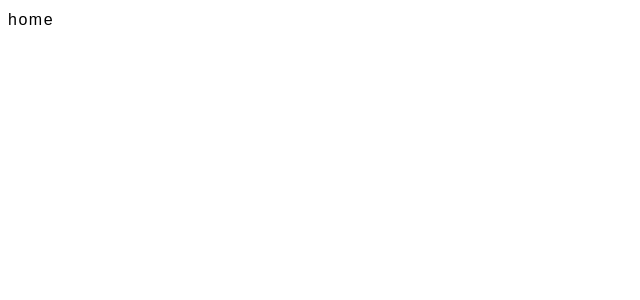
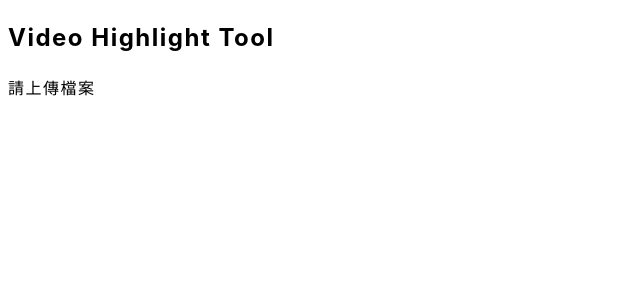
Before and after one commit to souhaksou/Video-Highlight-Tool, a Vue app: page / in a window 1280 px wide. Shown: the top 300 px of the page, without its empty margins (0-640 px from the left). Built offline with nearby package versions, Linux system fonts and the light colour scheme.

Commit message:
20250522AddConfig

```diff
--- a/src/App.vue
+++ b/src/App.vue
@@ -2,10 +2,9 @@
 </script>
 
 <template>
-  <header>
-  </header>
-
-  <RouterView />
+  <div class="max-w:screen-3xl mx:auto">
+    <RouterView />
+  </div>
 </template>
 
 <style scoped></style>
--- /dev/null
+++ b/src/assets/app.css
@@ -0,0 +1,21 @@
+body {
+    font-family: 'Inter', Arial, "微軟正黑體", sans-serif;
+    font-size: 16px;
+    color: black;
+    line-height: 1.5;
+    letter-spacing: 1.5px;
+}
+
+img {
+    max-width: 100%;
+    height: auto;
+}
+
+a,
+button {
+    cursor: pointer;
+}
+
+table {
+    border-collapse: collapse;
+}
--- a/src/assets/main.css
+++ b/src/assets/main.css
@@ -1,20 +1 @@
-body {
-  font-family: Arial, "微軟正黑體", sans-serif;
-  font-size: 16px;
-  line-height: 1.5;
-  letter-spacing: 1.5px;
-}
-
-img {
-  max-width: 100%;
-  height: auto;
-}
-
-a,
-button {
-  cursor: pointer;
-}
-
-table {
-  border-collapse: collapse;
-}
+@import "@/assets/app.css";
--- a/src/views/HomeView.vue
+++ b/src/views/HomeView.vue
@@ -1,8 +1,19 @@
 <script setup>
+import { ref } from 'vue'
+
 </script>
 
 <template>
-  <main>
-    home
-  </main>
+  <section class="p:32 h:full min-h:100vh">
+    <!-- container -->
+    <div class="max-w:screen-lg mx:auto">
+      <h1 class="f:32 f:bold t:center mb:32">Video Highlight Tool</h1>
+      <!-- <div class="grid-cols:2">
+        <div>a</div>
+        <div>b</div>
+      </div> -->
+      <div class="">請上傳檔案
+      </div>
+    </div>
+  </section>
 </template>
```
Also changed, not shown: master.css.mjs (+10 -1 lines), src/components/Video.vue (added, +43 -0 lines), 1 other file (tests, documents, lock files or other folders).
